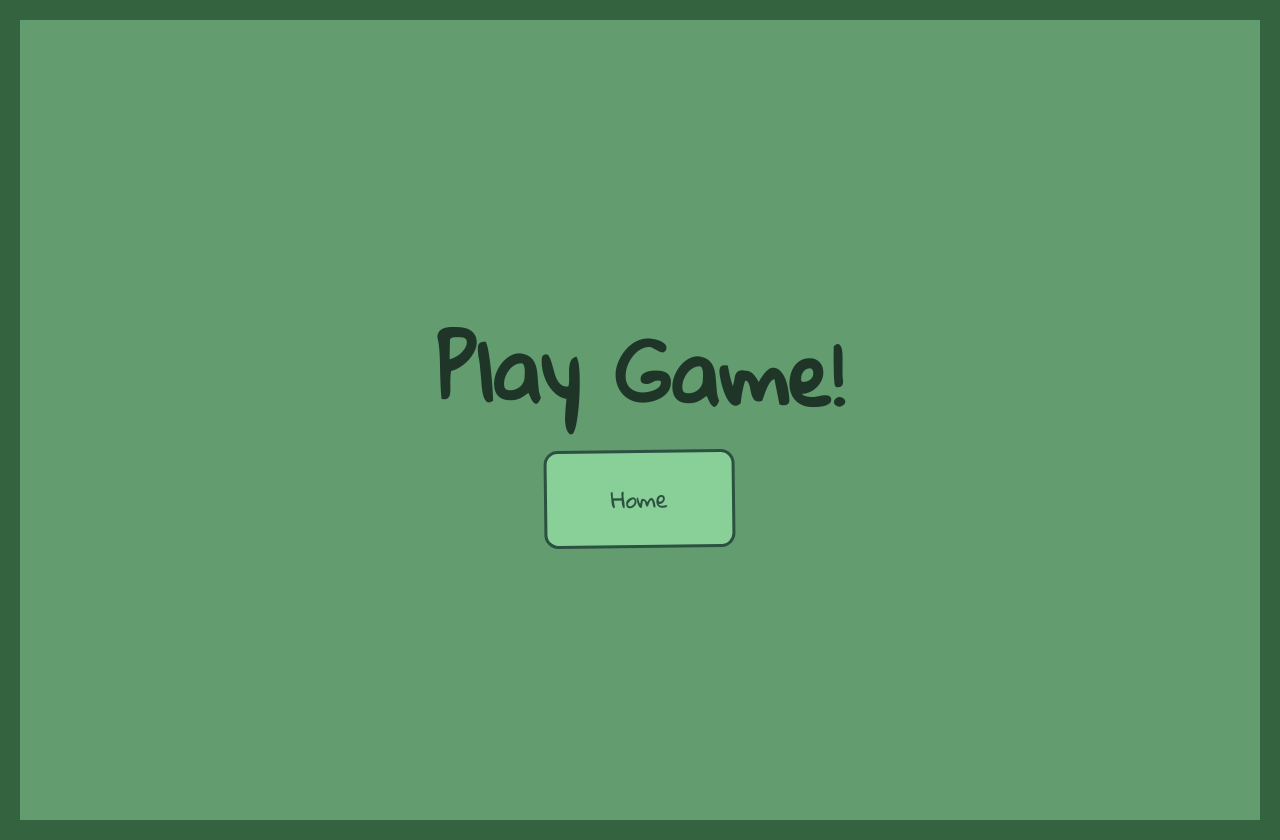
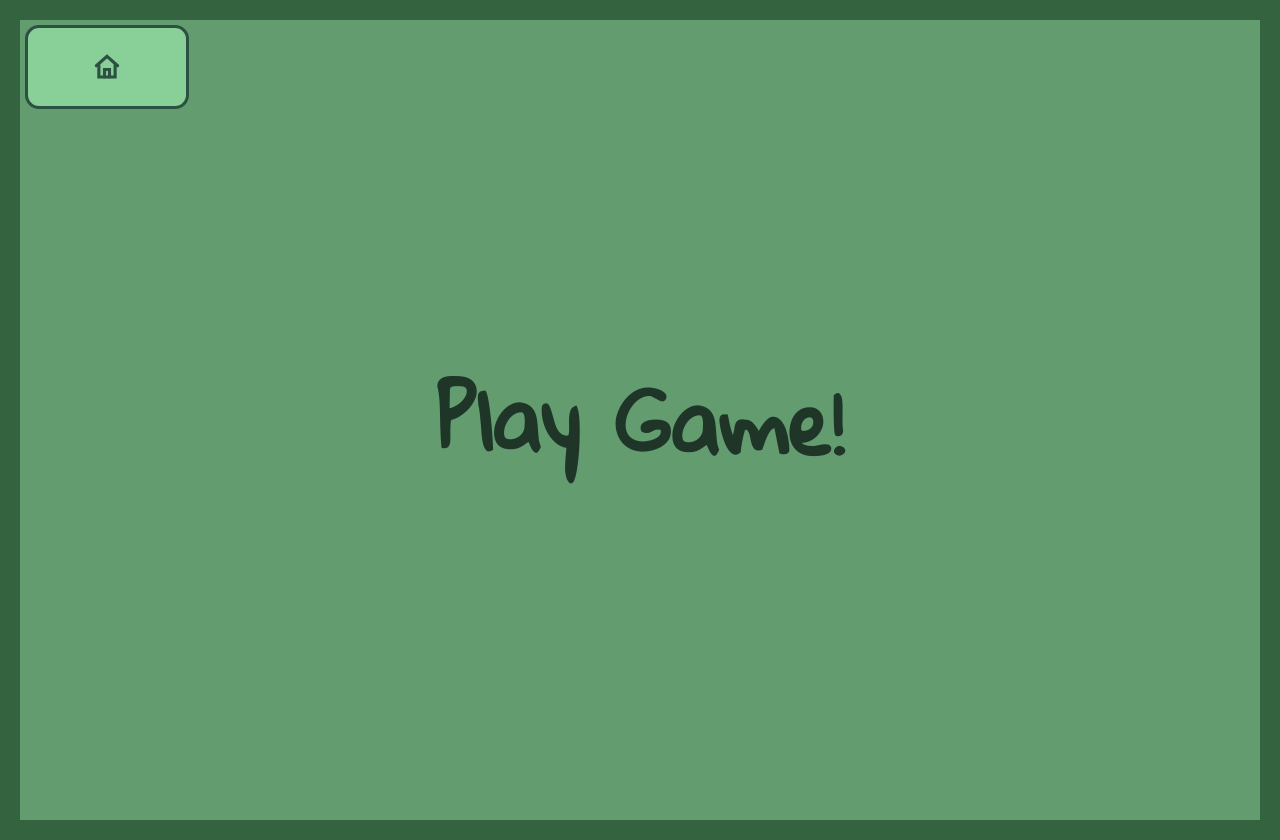
Before and after one commit to subslawfortoast/Think-Ink, a plain HTML site: page game.html in a window 1280 px wide. Drawn offline with Linux system fonts and the light colour scheme.

Commit message:
add home redirection icon and decrease padding

```diff
--- a/game.html
+++ b/game.html
@@ -6,11 +6,22 @@
   <link rel="stylesheet" href="style.css">
 </head>
 <body>
+<!--Scalable Vector Graphics (SVG) for Home icon to redirect to index.html-->
+  <a href="index.html" class="menu-box home-button">
+
+  <svg width="30" height="30" viewbox="0 0 24 24" fill="none" stroke="#2c5140"
+  stroke-width="2.5" stroke-linecap="round" stroke-linejoin="roind">
+
+  <!--Roof-->
+  <path d="M3.5 11 L12 3.5 L20.5 11"></path>
+  <!--Walls-->
+  <path d="M5.5 10.5 V20 H18.5 V10.5"></path>
+  <!--Door-->
+  <path d="M10 20 V14 H14 V20"></path>
+  </svg>
+  </a>
+
   <h1 class="title">Play Game!</h1>
 
-<!--"Take me home" navigation eventually house icon on top of page?-->
-  <div class="menu">
-    <a class="menu-box" href="index.html">Home</a>
-  </div>
 </body>
 </html>
--- a/style.css
+++ b/style.css
@@ -85,10 +85,10 @@ body{
 /*Home Redirection*/
 .home-button{
     position: absolute;
-    top: 20px;
-    left:20px;
+    top: 25px;
+    left:25px;
 
-    padding: 10px, 12px;
+    padding: 5px, 6px;
     transform: rotate(0deg);
 
     display: flex;
```
Also changed, not shown: join.html (+15 -5 lines).
